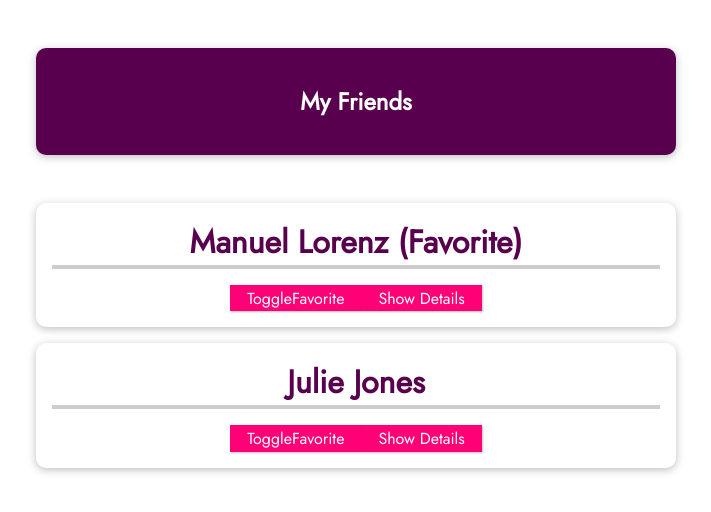
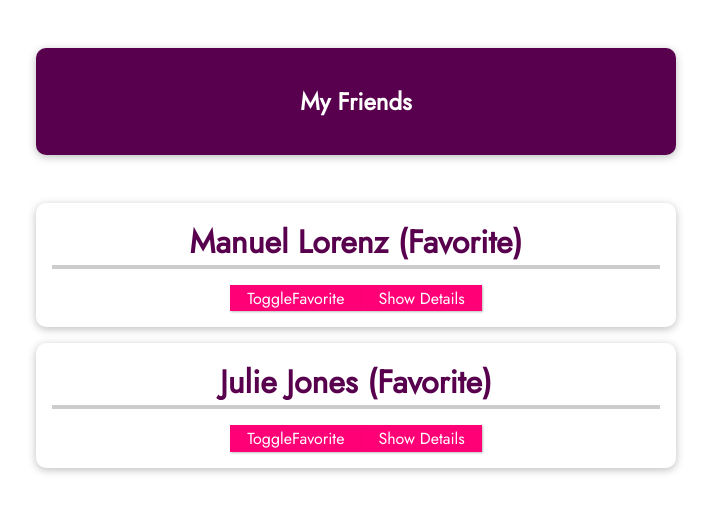
Before and after one commit to ShotaroMatsuya/playground-with-vuejs, a Vue app in the folder app/: page / in a window 1280 px wide. Shown: the top 512 px of the page, without its empty margins (284-995 px from the left). Built offline with nearby package versions, Linux system fonts and the light colour scheme.

Commit message:
working with dynamic props value

```diff
--- a/app/src/App.vue
+++ b/app/src/App.vue
@@ -5,16 +5,12 @@
     </header>
     <ul>
       <friend-contact
-        name="Manuel Lorenz"
-        phone-number="012345 67890"
-        email-address="manuel@localhost.com"
-        is-favorite="1"
-      ></friend-contact>
-      <friend-contact
-        name="Julie Jones"
-        phone-number="0987 654321"
-        email-address="julie@localhost.com"
-        is-favorite="0"
+        v-for="friend in friends"
+        :key="friend.id"
+        :name="friend.name"
+        :phone-number="friend.phone"
+        :email-address="friend.email"
+        :is-favorite="true"
       ></friend-contact>
     </ul>
   </section>
--- a/app/src/components/FriendContact.vue
+++ b/app/src/components/FriendContact.vue
@@ -1,6 +1,6 @@
 <template>
   <li>
-    <h2>{{ name }} {{ friendIsFavorite === '1' ? '(Favorite)' : '' }}</h2>
+    <h2>{{ name }} {{ friendIsFavorite ? '(Favorite)' : '' }}</h2>
     <button @click="toggleFavorite">ToggleFavorite</button>
     <button @click="toggleDetails">
       {{ detailsAreVisible ? 'Hide' : 'Show' }} Details
@@ -28,23 +28,14 @@
       required: true,
     },
     isFavorite: {
-      type: String,
+      type: Boolean,
       required: false,
-      default: '0',
-      validator: function (value) {
-        return value === '1' || value === '0';
-      },
+      default: false,
     },
   },
   data() {
     return {
       detailsAreVisible: false,
-      friend: {
-        id: 'manuel',
-        name: 'Manuel Lorenz',
-        phone: '0123 45678 90',
-        email: 'manuel@localhost.com',
-      },
       friendIsFavorite: this.isFavorite,
     };
   },
@@ -53,11 +44,7 @@
       this.detailsAreVisible = !this.detailsAreVisible;
     },
     toggleFavorite() {
-      if (this.friendIsFavorite === '1') {
-        this.friendIsFavorite = '0';
-      } else {
-        this.friendIsFavorite = '1';
-      }
+      this.friendIsFavorite = !this.friendIsFavorite;
     },
   },
 };
```
